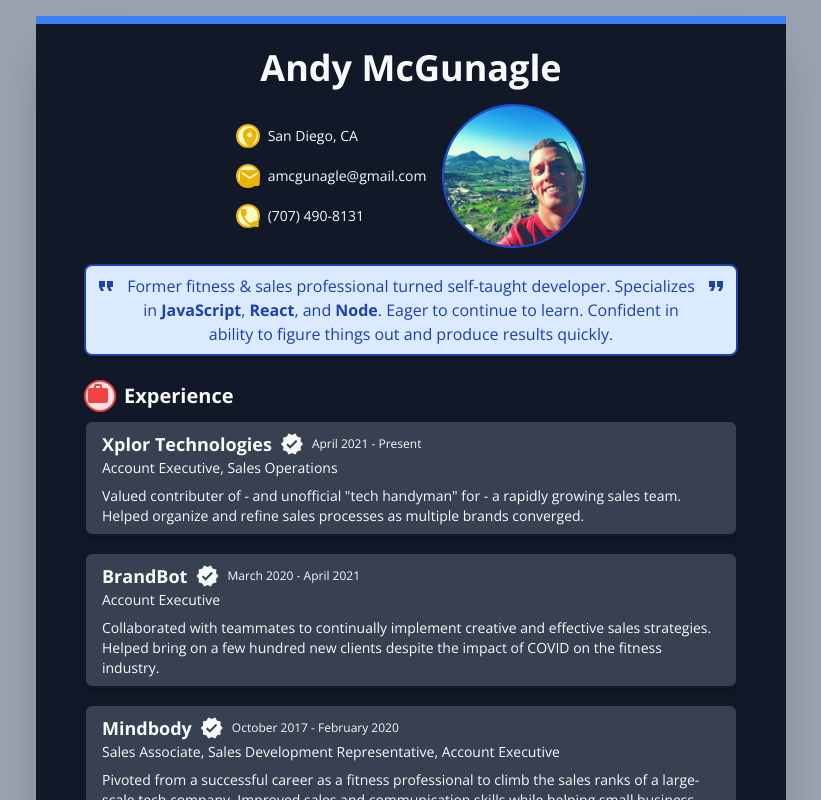
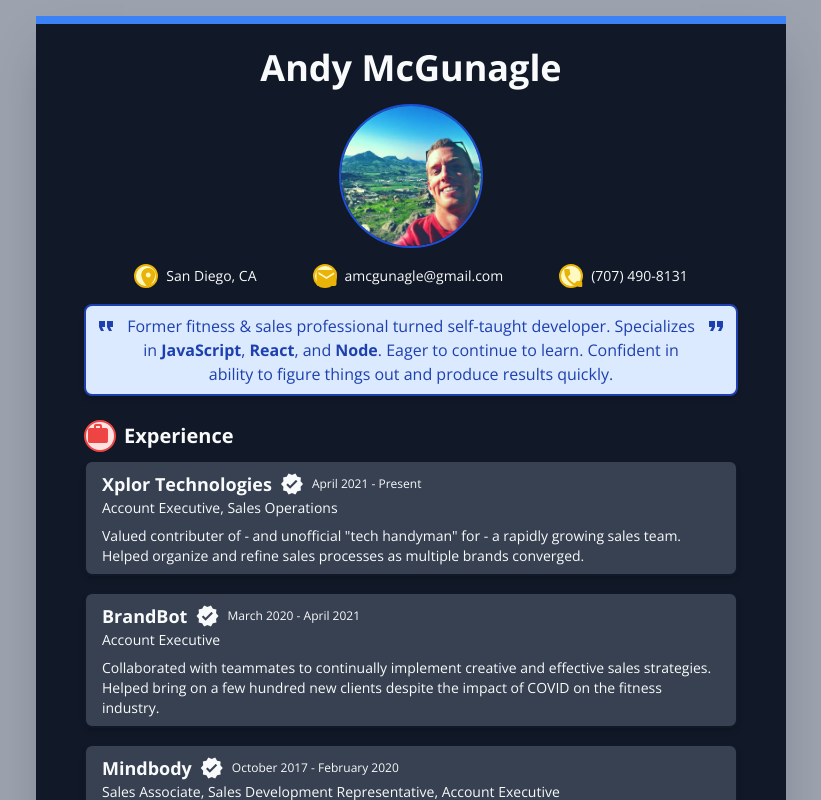
Before and after one commit to andymcgunagle/andys-personal-website, a Next.js app: page /resume in a window 1280 px wide. Shown: the top 800 px of the page, without its empty margins (229-1050 px from the left). Built offline with nearby package versions, Linux system fonts and the light colour scheme.

Commit message:
Minor layout changes in resume header.

```diff
--- a/pages/resume.jsx
+++ b/pages/resume.jsx
@@ -25,7 +25,7 @@
         <header className="flex flex-col items-center gap-4">
           <Heading />
           <div className="flex flex-wrap-reverse justify-center items-center gap-4">
-            <div className="flex flex-col gap-4">
+            <div className="flex flex-col items-center justify-evenly md:flex-row gap-4 w-full">
               <IconAndText icon="place" text="San Diego, CA" />
               <IconAndText icon="email" text="amcgunagle@gmail.com" />
               <IconAndText icon="phone" text="(707) 490-8131" />
```
